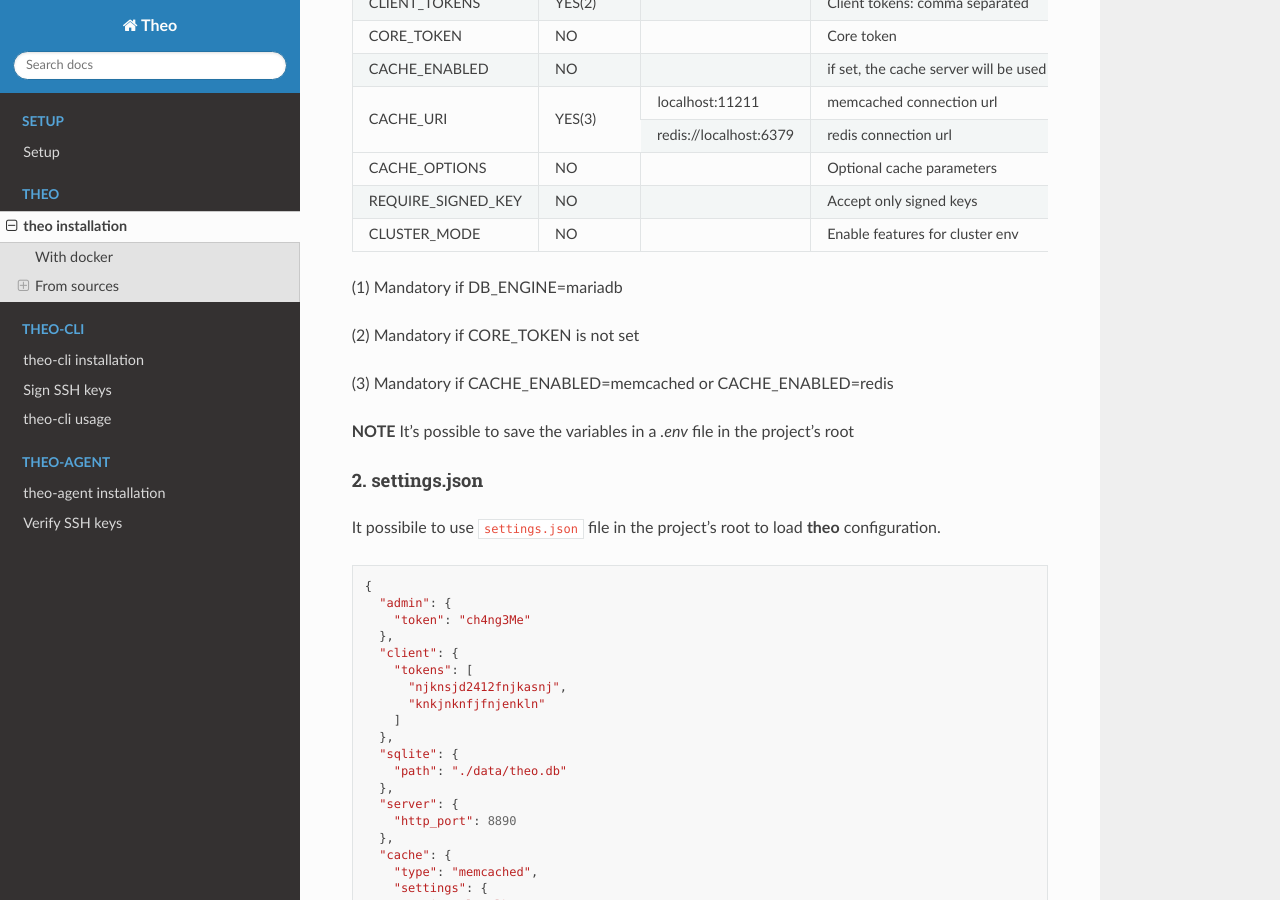
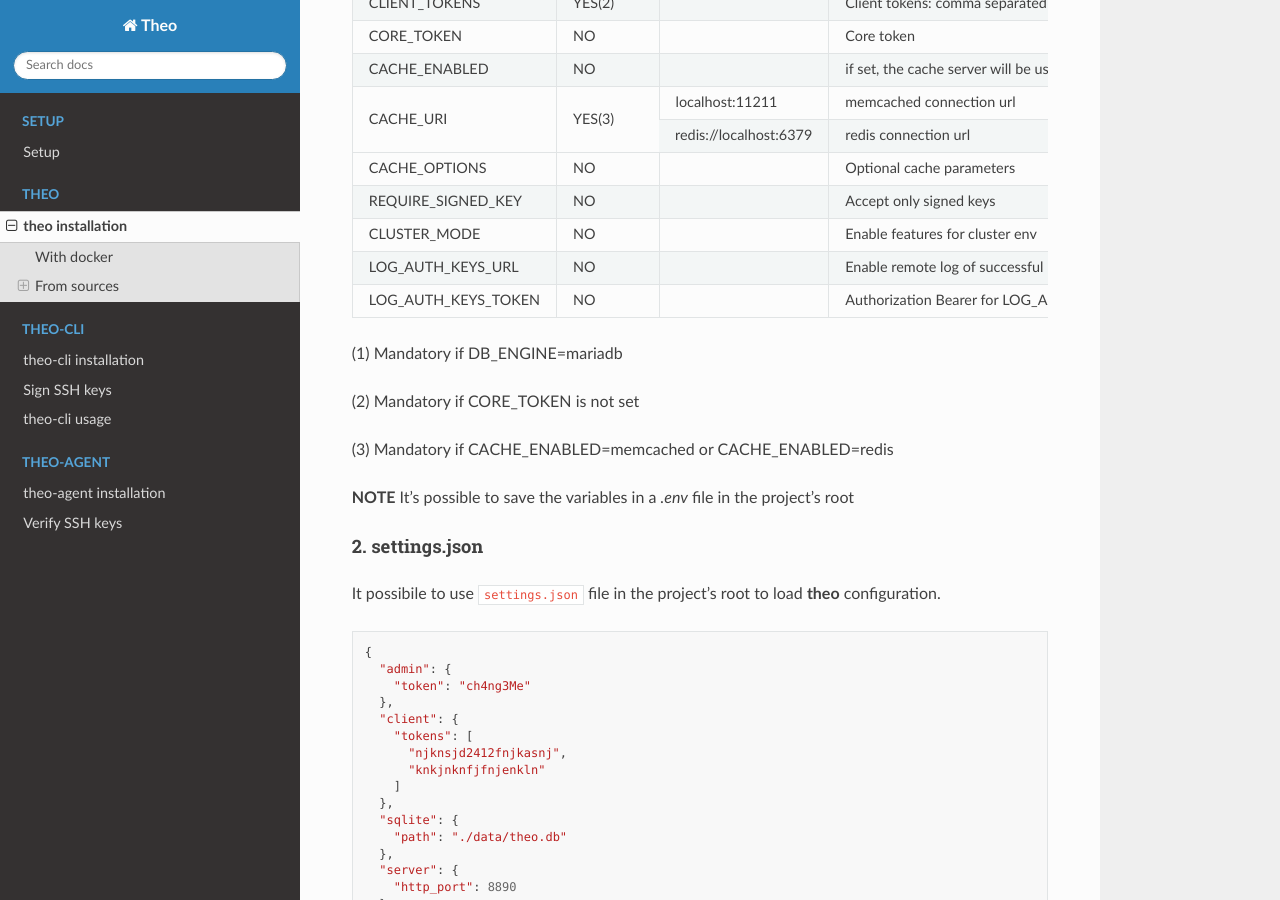
Before and after one commit to theoapp/theo-docs, a Sphinx documentation site: the page built from docs/theo/installation.rst, in a window 1280 px wide and 900 px high, scrolled down 1251 px. Built offline with Sphinx 7.4.7 and the Read the Docs theme 2.0.0, drawn with Linux system fonts in a browser that asks for light colours.

Commit message:
theo-node - New env vars to enable remote logging

```diff
--- a/docs/theo/installation.rst
+++ b/docs/theo/installation.rst
@@ -87,6 +87,10 @@ To configure there are 2 ways:
 +-----------------------+-----------+------------------------------------+-------------------------------------------+------------------+
 | CLUSTER_MODE          | NO        |                                    | Enable features for cluster env           | tinyint (0/1)    |
 +-----------------------+-----------+------------------------------------+-------------------------------------------+------------------+
+| LOG_AUTH_KEYS_URL     | NO        |                                    | Enable remote log of successful requests  | string           |
++-----------------------+-----------+------------------------------------+-------------------------------------------+------------------+
+| LOG_AUTH_KEYS_TOKEN   | NO        |                                    | Authorization Bearer for LOG_AUTH_KEYS_URL| string           |
++-----------------------+-----------+------------------------------------+-------------------------------------------+------------------+
 
 
 
```
